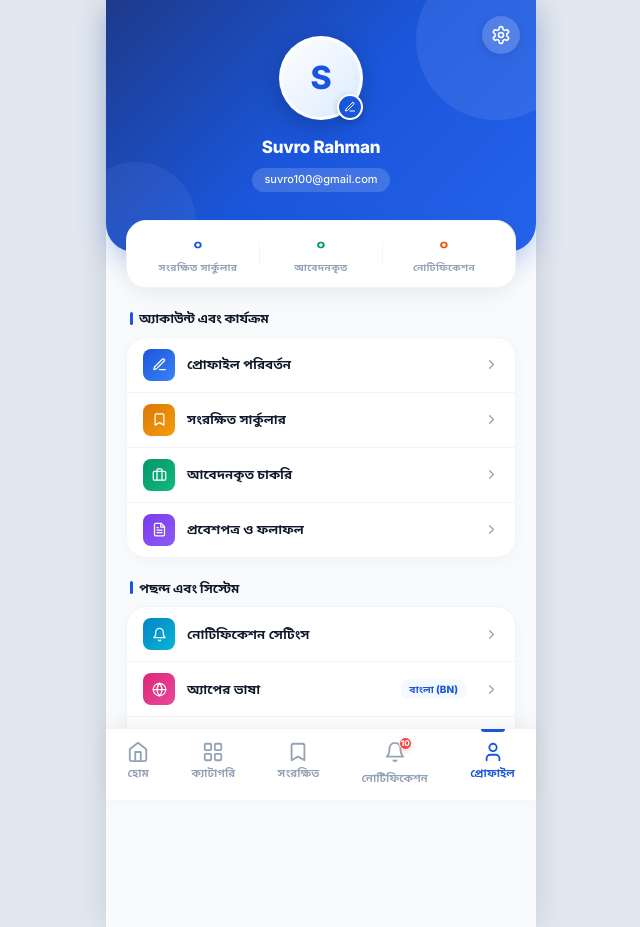
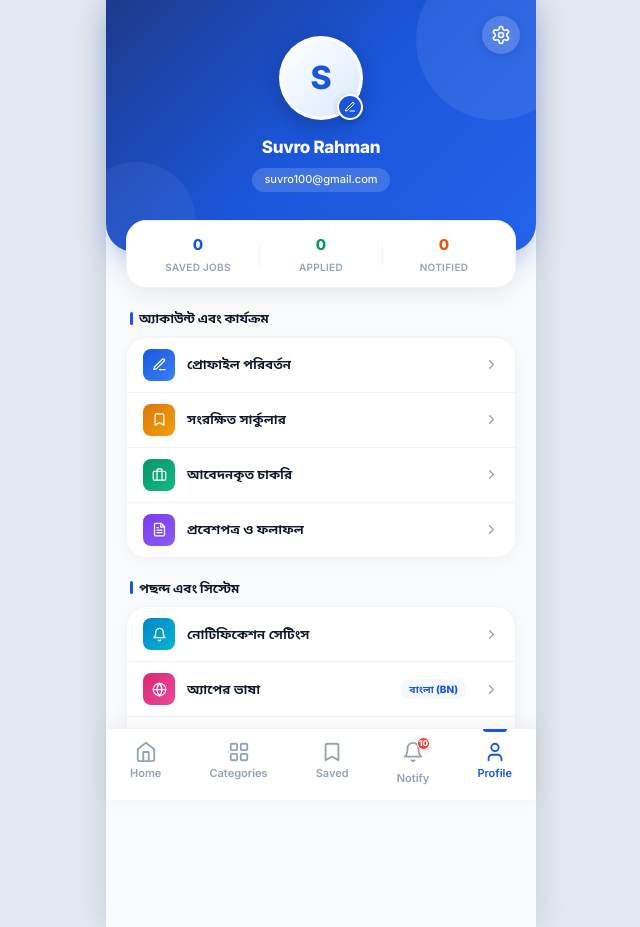
Before and after one commit to rudrodeb029/Job-Circular, a React (Vite) app: page /profile in a window 1280 px wide. Shown: the whole page, without its empty margins (319-959 px from the left). Built offline with nearby package versions, Linux system fonts and the light colour scheme; no server answers.

Commit message:
Keep profile stats bar and bottom navigation menu always in English

```diff
--- a/src/components/BottomNav.jsx
+++ b/src/components/BottomNav.jsx
@@ -8,21 +8,19 @@ const BottomNav = () => {
   const { state } = useAppContext();
   const unreadCount = notifications.filter(n => !state.readNotifications.includes(n.id)).length;
 
-  const isEn = state.language === 'en';
-
   return (
     <nav className="bottom-nav">
       <NavLink to="/home" className={({ isActive }) => `bottom-nav-item ${isActive ? 'active' : ''}`}>
         <Home size={22} />
-        <span>{isEn ? 'Home' : 'হোম'}</span>
+        <span>Home</span>
       </NavLink>
       <NavLink to="/categories" className={({ isActive }) => `bottom-nav-item ${isActive ? 'active' : ''}`}>
         <LayoutGrid size={22} />
-        <span>{isEn ? 'Categories' : 'ক্যাটাগরি'}</span>
+        <span>Categories</span>
       </NavLink>
       <NavLink to="/saved" className={({ isActive }) => `bottom-nav-item ${isActive ? 'active' : ''}`}>
         <Bookmark size={22} />
-        <span>{isEn ? 'Saved' : 'সংরক্ষিত'}</span>
+        <span>Saved</span>
       </NavLink>
       <NavLink to="/notifications" className={({ isActive }) => `bottom-nav-item ${isActive ? 'active' : ''}`}>
         <div style={{ position: 'relative' }}>
@@ -52,11 +50,11 @@ const BottomNav = () => {
             </span>
           )}
         </div>
-        <span>{isEn ? 'Notify' : 'নোটিফিকেশন'}</span>
+        <span>Notify</span>
       </NavLink>
       <NavLink to="/profile" className={({ isActive }) => `bottom-nav-item ${isActive ? 'active' : ''}`}>
         <User size={22} />
-        <span>{isEn ? 'Profile' : 'প্রোফাইল'}</span>
+        <span>Profile</span>
       </NavLink>
     </nav>
   );
--- a/src/pages/Profile.jsx
+++ b/src/pages/Profile.jsx
@@ -189,10 +189,10 @@ export default function Profile() {
             style={{ textAlign: 'center', cursor: 'pointer', flex: 1 }}
           >
             <p style={{ fontSize: '15px', fontWeight: 800, color: 'var(--primary)' }}>
-              {isEn ? state.savedJobs.length : toBengaliNumber(state.savedJobs.length)}
+              {state.savedJobs.length}
             </p>
             <p style={{ fontSize: '10px', color: 'var(--text-muted)', fontWeight: 600, marginTop: '2px', textTransform: 'uppercase', letterSpacing: '0.3px' }}>
-              {isEn ? 'Saved Jobs' : 'সংরক্ষিত সার্কুলার'}
+              Saved Jobs
             </p>
           </div>
           <div style={{ width: '1px', height: '24px', background: 'var(--border-light)' }}></div>
@@ -201,10 +201,10 @@ export default function Profile() {
             style={{ textAlign: 'center', cursor: 'pointer', flex: 1 }}
           >
             <p style={{ fontSize: '15px', fontWeight: 800, color: '#059669' }}>
-              {isEn ? state.appliedJobs.length : toBengaliNumber(state.appliedJobs.length)}
+              {state.appliedJobs.length}
             </p>
             <p style={{ fontSize: '10px', color: 'var(--text-muted)', fontWeight: 600, marginTop: '2px', textTransform: 'uppercase', letterSpacing: '0.3px' }}>
-              {isEn ? 'Applied' : 'আবেদনকৃত'}
+              Applied
             </p>
           </div>
           <div style={{ width: '1px', height: '24px', background: 'var(--border-light)' }}></div>
@@ -213,10 +213,10 @@ export default function Profile() {
             style={{ textAlign: 'center', cursor: 'pointer', flex: 1 }}
           >
             <p style={{ fontSize: '15px', fontWeight: 800, color: '#ea580c' }}>
-              {isEn ? state.readNotifications.length : toBengaliNumber(state.readNotifications.length)}
+              {state.readNotifications.length}
             </p>
             <p style={{ fontSize: '10px', color: 'var(--text-muted)', fontWeight: 600, marginTop: '2px', textTransform: 'uppercase', letterSpacing: '0.3px' }}>
-              {isEn ? 'Notified' : 'নোটিফিকেশন'}
+              Notified
             </p>
           </div>
         </div>
```
